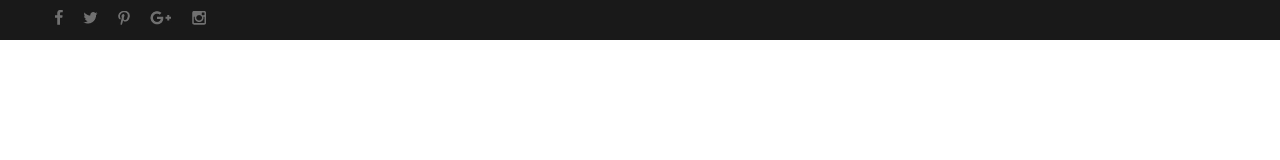
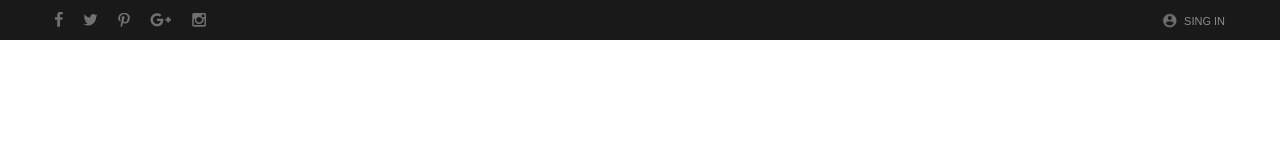
Before and after one commit to IrynaHutsol/blog-learn-react, a React (Create React App) app: page / in a window 1280 px wide. Shown: the top 160 px of the page. Built offline with nearby package versions, Linux system fonts and the light colour scheme.

Commit message:
add component SingIcon and SingText to new SingIn component and add style

```diff
--- a/src/App/Header/Header.js
+++ b/src/App/Header/Header.js
@@ -2,8 +2,10 @@ import React from 'react';
 
 import './header.css';
 import './socialIcon.css';
+import './singin.css'
 
 import SocialIcon from './SocialIcon/SocialIcon';
+import SingIn from './SingIn/SingIn';
 
 const Header =() => {
 	return (
@@ -14,6 +16,9 @@ const Header =() => {
                         <div className="col-lg-9">
                             <SocialIcon/>
                         </div>
+                        <div className="col-lg-3">
+                            <SingIn/>
+                        </div>
                     </div>
                 </div>
             </div>
--- a/src/App/Header/SingIn/SingIn.js
+++ b/src/App/Header/SingIn/SingIn.js
@@ -0,0 +1,14 @@
+import React from 'react';
+import SingInText from './SingInText';
+import SingInIcon from './SingInIcon';
+
+const SingIn =() => {
+    return (
+    <div className="sing-in">
+        <SingInIcon/>
+        <SingInText/>
+    </div>
+    );
+}
+
+export default SingIn;
--- /dev/null
+++ b/src/App/Header/SingIn/SingInIcon.js
@@ -0,0 +1,12 @@
+import React from 'react';
+import SingIn from './singin.png';
+
+const SingInIcon =() => {
+    return (
+            <a href="" className="sing-in-icon">
+                <img src={SingIn} alt="sing in"/>
+            </a>
+    );
+}
+
+export default SingInIcon;
--- /dev/null
+++ b/src/App/Header/SingIn/SingInText.js
@@ -0,0 +1,11 @@
+import React from 'react';
+
+const SingInText =() => {
+    return (
+            <a href="" className="sing-in-text">
+                Sing In
+            </a>
+    );
+}
+
+export default SingInText;
--- /dev/null
+++ b/src/App/Header/singin.css
@@ -0,0 +1,21 @@
+.col-lg-3 {
+    width: 25%;
+  }
+
+.sing-in {
+  height: 40px;
+  text-align: right;
+  line-height: 40px;
+}
+
+.sing-in-text {
+    color: rgba(255, 255, 255, 0.5);
+    font-size: 11px;
+    text-transform: uppercase;
+}
+
+.sing-in-icon {
+  position: relative;
+  top: 5px;
+  right: 5px;
+}
--- a/src/App/Header/socialIcon.css
+++ b/src/App/Header/socialIcon.css
@@ -4,12 +4,11 @@
 }
 
 .social-icons {
-    float: left;
     width: 200px;
-    line-height: 40px;
   }
 
   .icons {
+    line-height: 2.8;
     padding-left: 20px;
   }
 
```
Also changed, not shown: src/App/Header/SingIn/singin.png (added).
